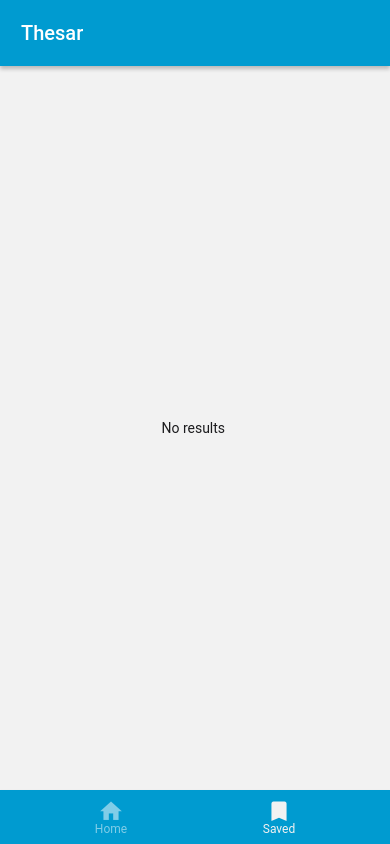
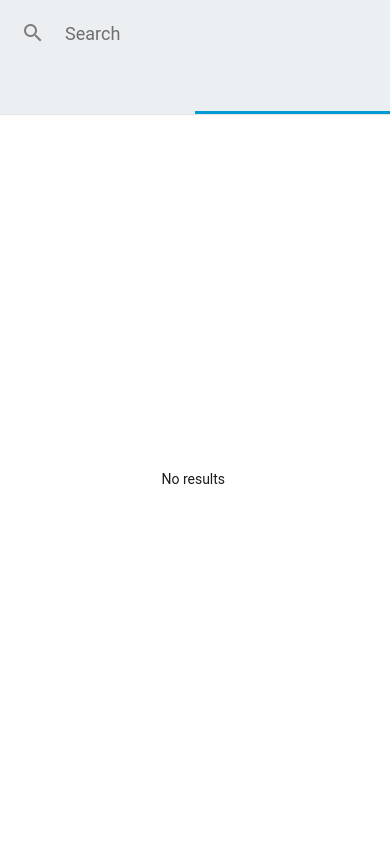
Before and after one commit to gzippedfrog/Thesar, a React Native app: screen /Saved in a window 390 px wide. Built offline with nearby package versions, Linux system fonts and the light colour scheme.

Commit message:
replaced bottom navbar with tabs

```diff
--- a/App.jsx
+++ b/App.jsx
@@ -1,10 +1,14 @@
 import { StatusBar } from "expo-status-bar";
-import React from "react";
+import React, { useState } from "react";
 import { useColorScheme } from "react-native";
 import { NavigationContainer } from "@react-navigation/native";
-import { createMaterialBottomTabNavigator } from "@react-navigation/material-bottom-tabs";
+import { createMaterialTopTabNavigator } from "@react-navigation/material-top-tabs";
 import MaterialCommunityIcons from "react-native-vector-icons/MaterialCommunityIcons";
-import { Provider as PaperProvider } from "react-native-paper";
+import {
+  Searchbar,
+  Appbar,
+  Provider as PaperProvider,
+} from "react-native-paper";
 import { SafeAreaProvider } from "react-native-safe-area-context";
 
 import { Provider as StoreProvider } from "react-redux";
@@ -16,26 +20,64 @@ import SavedScreen from "./screens/SavedScreen";
 import Bar from "./components/Bar";
 import { lightTheme, darkTheme } from "./styles/themes";
 
-const Tab = createMaterialBottomTabNavigator();
+const Tab = createMaterialTopTabNavigator();
 
 const App = () => {
   const systemTheme = useColorScheme();
   const theme = systemTheme === "dark" ? darkTheme : lightTheme;
+  const { colors } = theme;
+  const [searchQuery, setSearchQuery] = useState("");
+
+  function handleSearchSubmit() {
+    if (!searchQuery.trim()) return;
+    store.dispatch(fetchResults(searchQuery.trim()));
+  }
 
   return (
     <StoreProvider store={store}>
       <PaperProvider theme={theme}>
         <PersistGate loading={null} persistor={persistor}>
+          <StatusBar />
+          <Appbar.Header
+            style={{
+              backgroundColor: colors.primary,
+              margin: 5,
+              elevation: 0,
+            }}
+          >
+            <Searchbar
+              placeholder="Search"
+              onChangeText={setSearchQuery}
+              value={searchQuery}
+              onSubmitEditing={handleSearchSubmit}
+              style={{
+                elevation: 0,
+                backgroundColor: colors.primary,
+              }}
+              selectionColor={colors.accent}
+            />
+          </Appbar.Header>
           <SafeAreaProvider>
             <NavigationContainer theme={theme}>
-              <StatusBar
-                style={theme.dark ? "dark" : "light"}
-                backgroundColor={theme.colors.primary}
-              />
               <Tab.Navigator
-                activeColor={
-                  theme.dark ? theme.colors.primary : theme.colors.background
-                }
+                screenOptions={{
+                  tabBarLabelStyle: {
+                    fontSize: 14,
+                    fontWeight: "bold",
+                  },
+                  tabBarActiveTintColor: colors.accent,
+                  tabBarInactiveTintColor: colors.appbarFg,
+
+                  tabBarIndicatorStyle: {
+                    backgroundColor: colors.accent,
+                    height: 3,
+                  },
+                  tabBarStyle: {
+                    backgroundColor: colors.primary,
+                    elevation: 5,
+                  },
+                  tabBarItemStyle: { flexDirection: "row" },
+                }}
               >
                 <Tab.Screen
                   name="Home"
@@ -45,7 +87,7 @@ const App = () => {
                       <MaterialCommunityIcons
                         name="home"
                         color={color}
-                        size={26}
+                        size={24}
                       />
                     ),
                   }}
@@ -58,7 +100,7 @@ const App = () => {
                       <MaterialCommunityIcons
                         name="bookmark"
                         color={color}
-                        size={26}
+                        size={24}
                       />
                     ),
                   }}
--- a/components/Bar.jsx
+++ b/components/Bar.jsx
@@ -5,11 +5,7 @@ import { useSelector } from "react-redux";
 const Bar = () => {
   const bar = useSelector((state) => state.bar);
 
-  return (
-    <Snackbar style={{ marginBottom: 60 }} visible={bar.visible}>
-      {bar.message}
-    </Snackbar>
-  );
+  return <Snackbar visible={bar.visible}>{bar.message}</Snackbar>;
 };
 
 export default Bar;
--- a/components/WordCard.jsx
+++ b/components/WordCard.jsx
@@ -24,7 +24,7 @@ const WordCard = ({ word }) => {
         {word.shortdef.map((def, i) => (
           <Paragraph style={styles.paragraph} key={def}>
             {def + "\n"}
-            <Text style={{ color: colors.primary }}>synonyms: </Text>
+            <Text style={{ color: colors.accent }}>synonyms: </Text>
             {word.meta.syns[i].join(", ")}
           </Paragraph>
         ))}
--- a/screens/HomeScreen.jsx
+++ b/screens/HomeScreen.jsx
@@ -1,39 +1,6 @@
-import React, { useState } from "react";
-import { Searchbar, useTheme } from "react-native-paper";
-import { useDispatch } from "react-redux";
-import { Appbar } from "react-native-paper";
-import { fetchResults } from "../redux/actions";
+import React from "react";
 import CardList from "../components/CardList";
 
-const HomeScreen = () => {
-  const [searchQuery, setSearchQuery] = useState("");
-  const dispatch = useDispatch();
-  const { colors } = useTheme();
-
-  function handleSearchSubmit() {
-    if (!searchQuery.trim()) return;
-    dispatch(fetchResults(searchQuery.trim()));
-  }
-
-  return (
-    <>
-      <Appbar.Header
-        style={{
-          margin: 5,
-          backgroundColor: colors.primary,
-        }}
-      >
-        <Searchbar
-          placeholder="Search"
-          onChangeText={setSearchQuery}
-          value={searchQuery}
-          onSubmitEditing={handleSearchSubmit}
-          style={{ width: "100%" }}
-        />
-      </Appbar.Header>
-      <CardList data="results" />
-    </>
-  );
-};
+const HomeScreen = () => <CardList data="results" />;
 
 export default HomeScreen;
--- a/screens/SavedScreen.jsx
+++ b/screens/SavedScreen.jsx
@@ -1,22 +1,6 @@
 import React from "react";
-import { Appbar, useTheme } from "react-native-paper";
 import CardList from "../components/CardList";
 
-const SavedScreen = () => {
-  const { colors } = useTheme();
-  return (
-    <>
-      <Appbar.Header
-        style={{
-          margin: 5,
-          backgroundColor: colors.primary,
-        }}
-      >
-        <Appbar.Content title="Thesar" />
-      </Appbar.Header>
-      <CardList data="saved" />
-    </>
-  );
-};
+const SavedScreen = () => <CardList data="saved" />;
 
 export default SavedScreen;
--- a/styles/themes.js
+++ b/styles/themes.js
@@ -11,7 +11,14 @@ import merge from "deepmerge";
 let lightTheme = merge(PaperDefaultTheme, NavigationDefaultTheme);
 let darkTheme = merge(PaperDarkTheme, NavigationDarkTheme);
 
-lightTheme.colors.primary = "#009bd0";
-darkTheme.colors.primary = "#75ceec";
+lightTheme.colors.primary = "#eceff1";
+lightTheme.colors.accent = "#009bd0";
+lightTheme.colors.appbarFg = "rgba(0,0,0,0.5)";
+// lightTheme.colors.status = "dark";
+// lightTheme.colors.appbar = "blue";
+
+darkTheme.colors.primary = "#121212";
+darkTheme.colors.accent = "#5eccff";
+darkTheme.colors.appbarFg = "rgba(255,255,255,0.5)";
 
 export { lightTheme, darkTheme };
```
